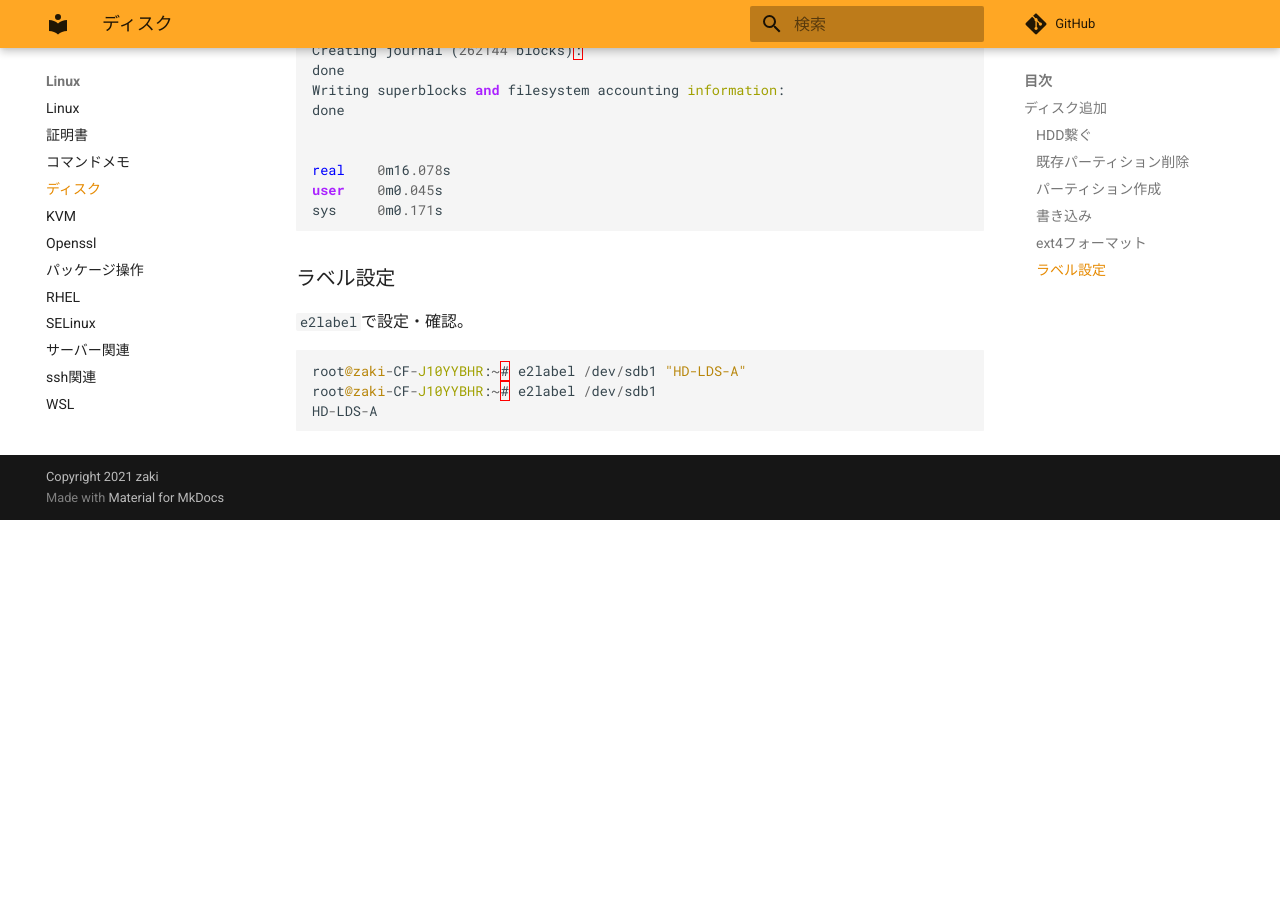
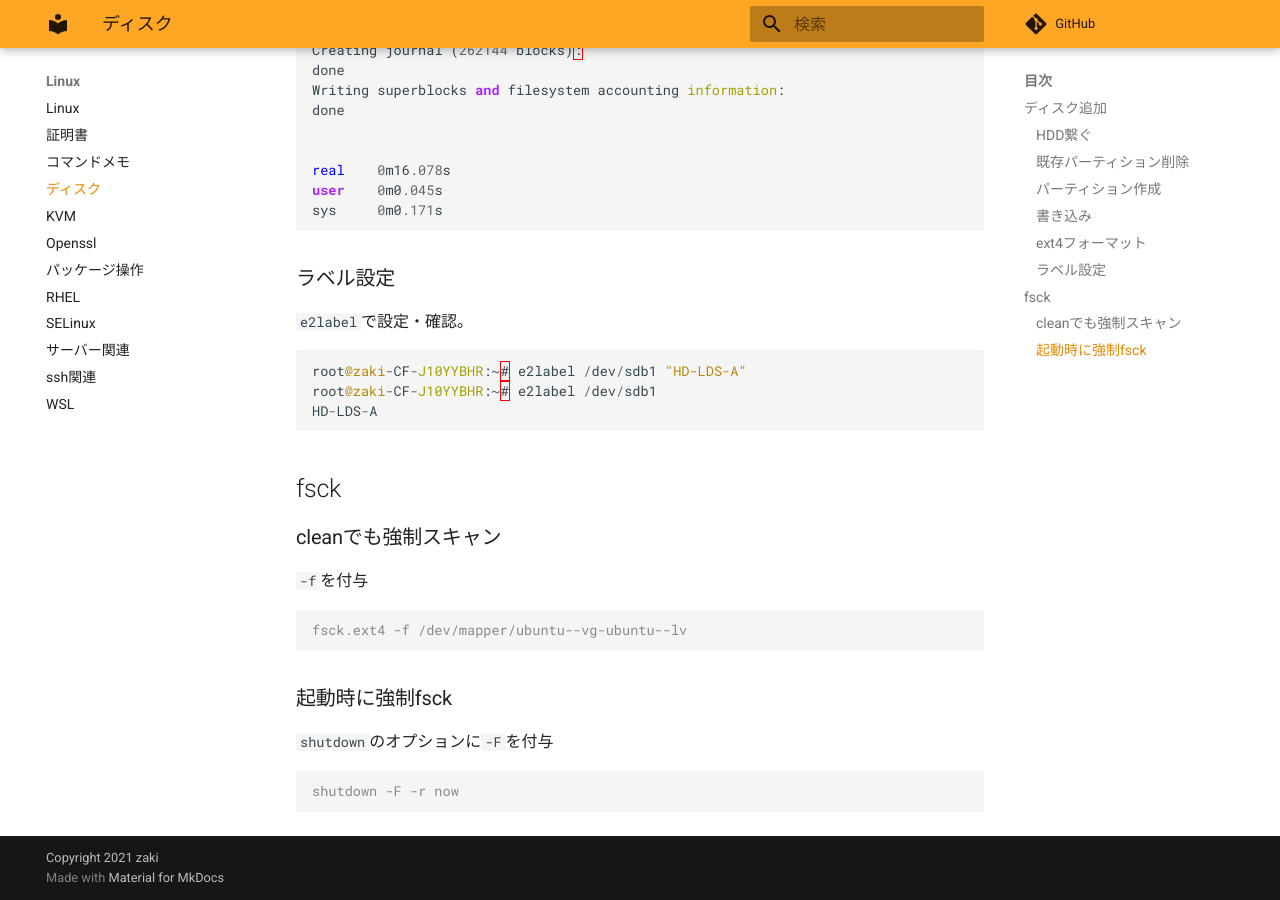
Before and after one commit to zaki-lknr/docs, an MkDocs documentation site: the page built from docs/Linux/disk.md, in a window 1280 px wide and 900 px high, scrolled down 3289 px. Built offline with MkDocs 1.6.1 and Material for MkDocs 9.7.7, drawn with Linux system fonts in a browser that asks for light colours; comment, search, counter and statistics services are not loaded; before the commit the page ends 3809 px from its top, so only the background shows below that.

Commit message:
add: linux/disk: fsck

````diff
--- a/docs/Linux/disk.md
+++ b/docs/Linux/disk.md
@@ -178,3 +178,21 @@ root@zaki-CF-J10YYBHR:~# e2label /dev/sdb1 "HD-LDS-A"
 root@zaki-CF-J10YYBHR:~# e2label /dev/sdb1
 HD-LDS-A
 ```
+
+## fsck
+
+### cleanでも強制スキャン
+
+`-f`を付与
+
+```console
+fsck.ext4 -f /dev/mapper/ubuntu--vg-ubuntu--lv
+```
+
+### 起動時に強制fsck
+
+`shutdown`のオプションに`-F`を付与
+
+```console
+shutdown -F -r now
+```
````
